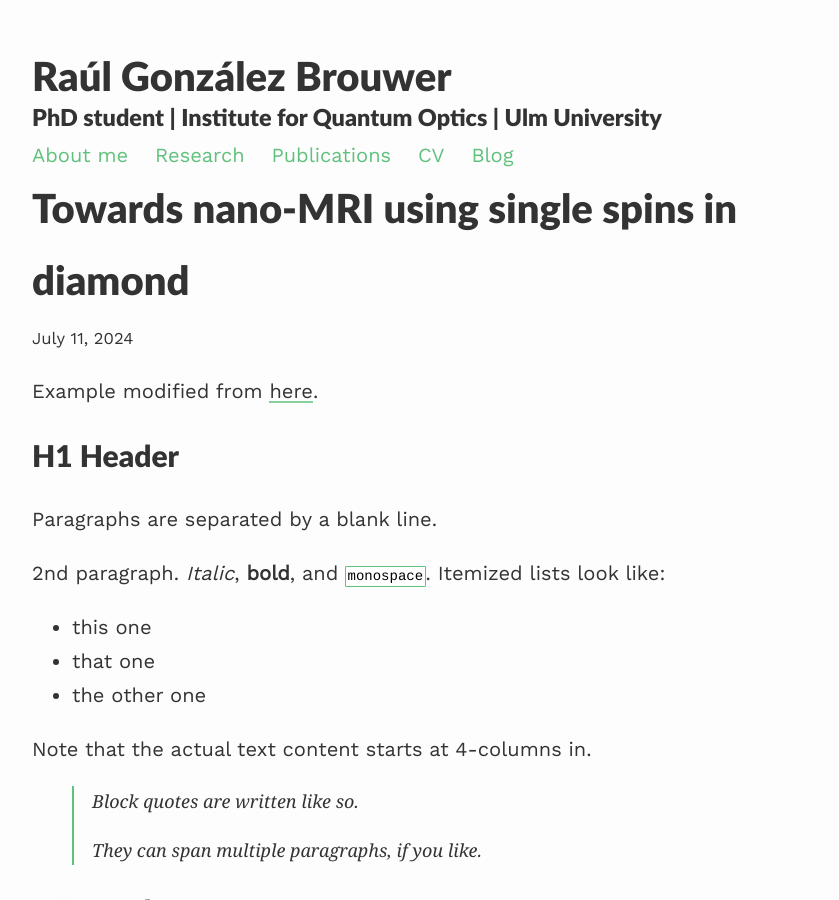
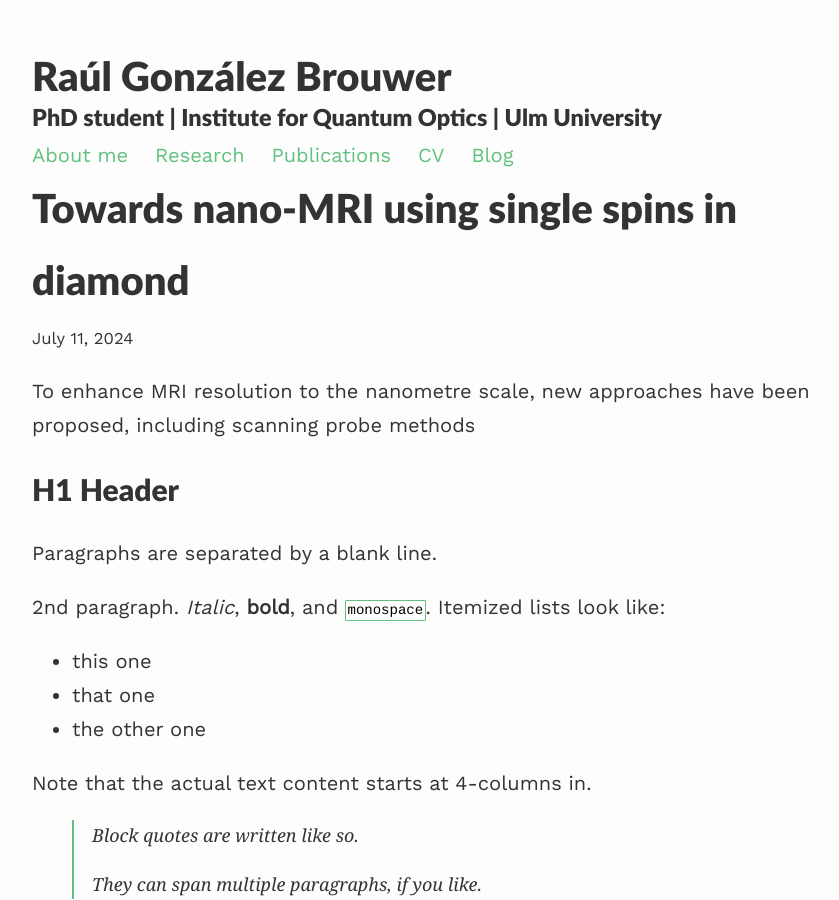
Before and after one commit to rmgonzal/rmgonzal.github.io, a Jekyll site: the page built from _projects/longerProjectTitle.md, in a window 1280 px wide and 900 px high. Shown: the whole window, without its empty margins (208-1047 px from the left). Built offline with Jekyll 4.4.1, drawn with Linux system fonts in a browser that asks for light colours; nearby versions of some CDN libraries; formulas are drawn with MathJax 3.

Commit message:
Update longerProjectTitle.md

```diff
--- a/_projects/longerProjectTitle.md
+++ b/_projects/longerProjectTitle.md
@@ -1,10 +1,11 @@
 ---
 layout: post
 title: Towards nano-MRI using single spins in diamond
-description: To enhance MRI resolution to the nanometre scale, new approaches have been proposed, including scanning probe methods
+description:
 ---
 
-Example modified from [here](http://www.unexpected-vortices.com/sw/rippledoc/quick-markdown-example.html){:target="_blank"}.
+To enhance MRI resolution to the nanometre scale, new approaches have been proposed, including
+scanning probe methods
 
 H1 Header
 ============
```
